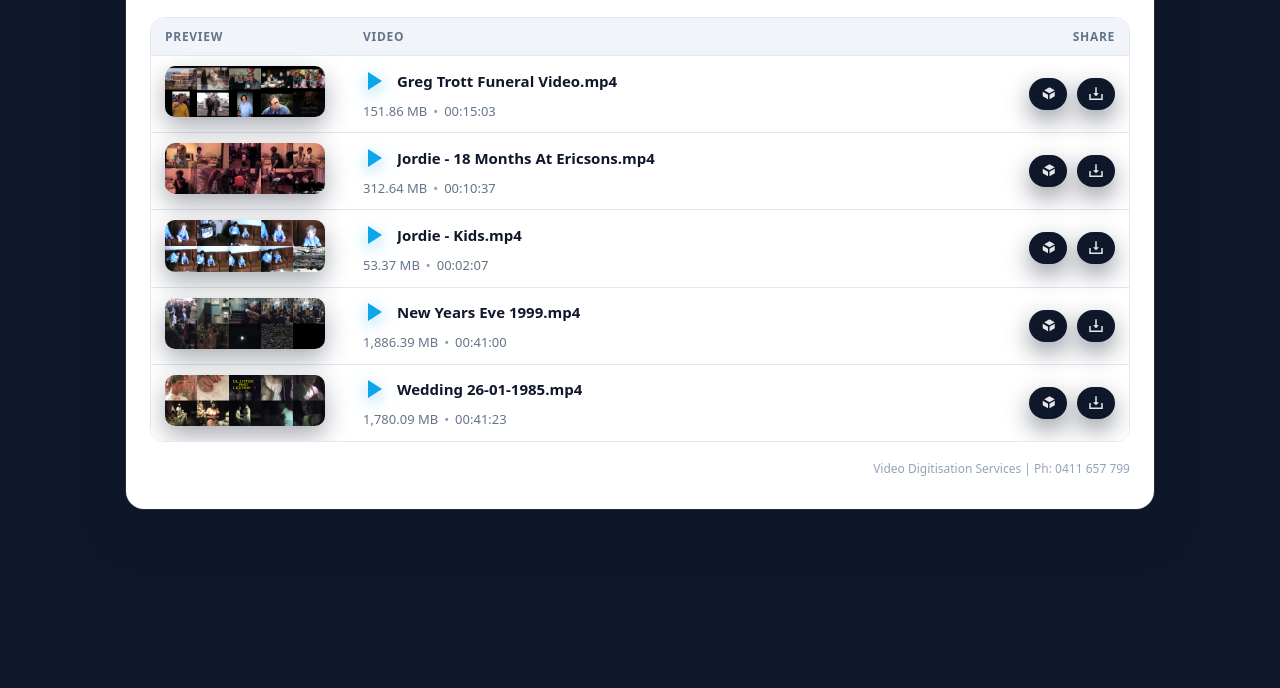
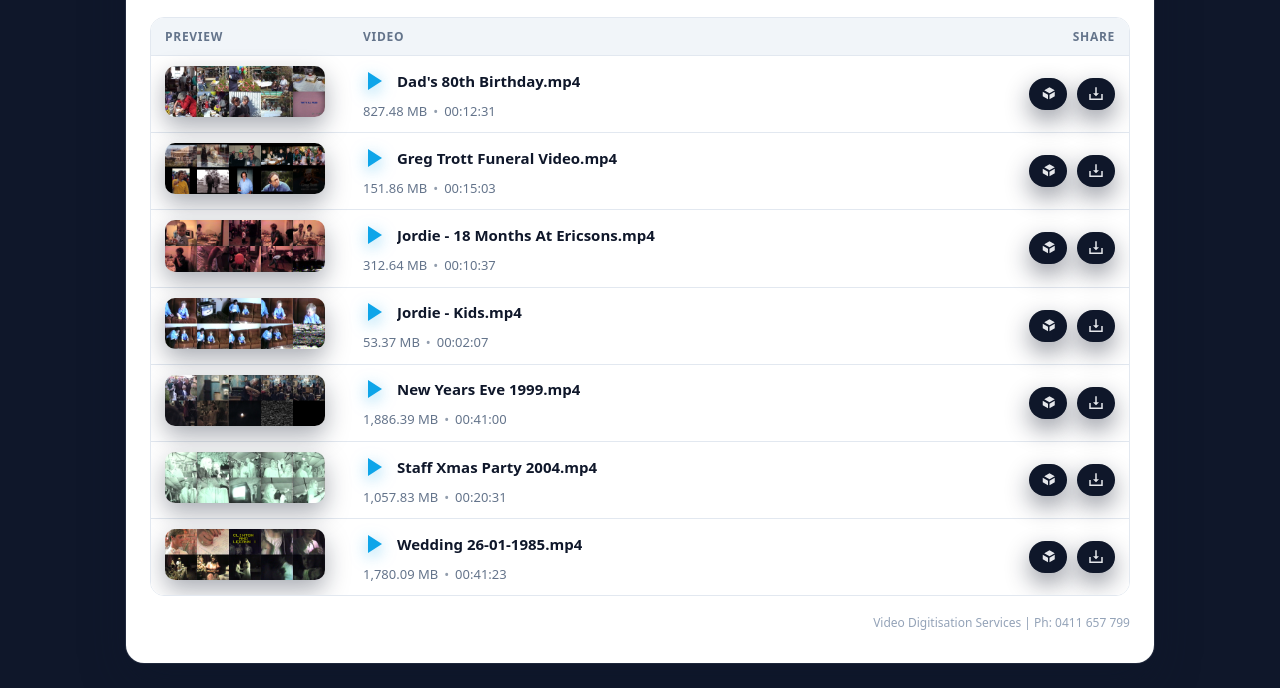
Before and after one commit to RealmsAU/Lea-Kimber, a plain HTML site: page index.html in a window 1280 px wide. Shown: the part 112-800 px from the top of the page. Drawn offline with Linux system fonts and the light colour scheme.

Commit message:
Auto-update: 2026-02-09 15:20:21

```diff
--- a/index.html
+++ b/index.html
@@ -354,6 +354,59 @@
 <tr>
   <td class="thumb-cell">
     <div class="thumb-wrapper">
+      <img src="thumbnails/Dad_s 80th Birthday.jpg"
+           class="thumb-img"
+           data-thumb="thumbnails/Dad_s 80th Birthday.jpg"
+           onclick="openImageFromThumb(this)">
+    </div>
+  </td>
+
+  <td class="info-cell">
+    <a href="#"
+       class="play-link"
+       data-local="./Dad's 80th Birthday.mp4"
+       data-dropbox="https://dl.dropboxusercontent.com/s/alqfvnxdj8tfvyy9k7dks/Dad-s-80th-Birthday.mp4?rlkey=f9al5h5570knbbx7h5kmzo1kz"
+       onclick="openVideoFromLink(this); return false;">
+      <svg class="play-icon" viewBox="0 0 24 24">
+        <polygon points="5,3 19,12 5,21" />
+      </svg>
+      <span class="filename-text">Dad's 80th Birthday.mp4</span>
+    </a>
+
+    <div class="meta-line">
+      <span class="size-text">827.48 MB</span>
+      <span class="dot-sep">•</span>
+      <span class="duration-text">00:12:31</span>
+    </div>
+  </td>
+
+  <td class="share-cell">
+
+    <!-- Share button -->
+    <button class="icon-button"
+            data-dropbox="https://www.dropbox.com/s/alqfvnxdj8tfvyy9k7dks/Dad-s-80th-Birthday.mp4?rlkey=f9al5h5570knbbx7h5kmzo1kz&dl=0"
+            onclick="copyShareLinkFromButton(this)"
+            title="Copy Dropbox share link">
+      <svg class="share-icon" viewBox="0 0 24 24">
+        <path d="M14 3l7 4-7 4-7-4 7-4zm7 6v6l-7 4v-6l7-4zm-9 4v6l-7-4V9l7 4z"/>
+      </svg>
+    </button>
+
+    <!-- Download button -->
+    <a class="icon-button download-button"
+       data-dropbox-download="https://dl.dropboxusercontent.com/s/alqfvnxdj8tfvyy9k7dks/Dad-s-80th-Birthday.mp4?rlkey=f9al5h5570knbbx7h5kmzo1kz&dl=1"
+       onclick="downloadFromDropbox(this); return false;"
+       title="Download video">
+      <svg class="download-icon" viewBox="0 0 24 24">
+        <path d="M12 3v12l4-4h-3V3h-2v8H8l4 4zm-7 9v6h14v-6h2v8H3v-8h2z"/>
+      </svg>
+    </a>
+
+  </td>
+</tr>
+<tr>
+  <td class="thumb-cell">
+    <div class="thumb-wrapper">
       <img src="thumbnails/Greg Trott Funeral Video.jpg"
            class="thumb-img"
            data-thumb="thumbnails/Greg Trott Funeral Video.jpg"
@@ -566,6 +619,59 @@
 <tr>
   <td class="thumb-cell">
     <div class="thumb-wrapper">
+      <img src="thumbnails/Staff Xmas Party 2004.jpg"
+           class="thumb-img"
+           data-thumb="thumbnails/Staff Xmas Party 2004.jpg"
+           onclick="openImageFromThumb(this)">
+    </div>
+  </td>
+
+  <td class="info-cell">
+    <a href="#"
+       class="play-link"
+       data-local="./Staff Xmas Party 2004.mp4"
+       data-dropbox="https://dl.dropboxusercontent.com/s/5m3m49ptitkyocwzeoawm/Staff-Xmas-Party-2004.mp4?rlkey=02oxdb9f1292br5m6irjgi11f"
+       onclick="openVideoFromLink(this); return false;">
+      <svg class="play-icon" viewBox="0 0 24 24">
+        <polygon points="5,3 19,12 5,21" />
+      </svg>
+      <span class="filename-text">Staff Xmas Party 2004.mp4</span>
+    </a>
+
+    <div class="meta-line">
+      <span class="size-text">1,057.83 MB</span>
+      <span class="dot-sep">•</span>
+      <span class="duration-text">00:20:31</span>
+    </div>
+  </td>
+
+  <td class="share-cell">
+
+    <!-- Share button -->
+    <button class="icon-button"
+            data-dropbox="https://www.dropbox.com/s/5m3m49ptitkyocwzeoawm/Staff-Xmas-Party-2004.mp4?rlkey=02oxdb9f1292br5m6irjgi11f&dl=0"
+            onclick="copyShareLinkFromButton(this)"
+            title="Copy Dropbox share link">
+      <svg class="share-icon" viewBox="0 0 24 24">
+        <path d="M14 3l7 4-7 4-7-4 7-4zm7 6v6l-7 4v-6l7-4zm-9 4v6l-7-4V9l7 4z"/>
+      </svg>
+    </button>
+
+    <!-- Download button -->
+    <a class="icon-button download-button"
+       data-dropbox-download="https://dl.dropboxusercontent.com/s/5m3m49ptitkyocwzeoawm/Staff-Xmas-Party-2004.mp4?rlkey=02oxdb9f1292br5m6irjgi11f&dl=1"
+       onclick="downloadFromDropbox(this); return false;"
+       title="Download video">
+      <svg class="download-icon" viewBox="0 0 24 24">
+        <path d="M12 3v12l4-4h-3V3h-2v8H8l4 4zm-7 9v6h14v-6h2v8H3v-8h2z"/>
+      </svg>
+    </a>
+
+  </td>
+</tr>
+<tr>
+  <td class="thumb-cell">
+    <div class="thumb-wrapper">
       <img src="thumbnails/Wedding 26_01_1985.jpg"
            class="thumb-img"
            data-thumb="thumbnails/Wedding 26_01_1985.jpg"
```
Also changed, not shown: thumbnails/Dad_s 80th Birthday.jpg (added), thumbnails/Staff Xmas Party 2004.jpg (added).
